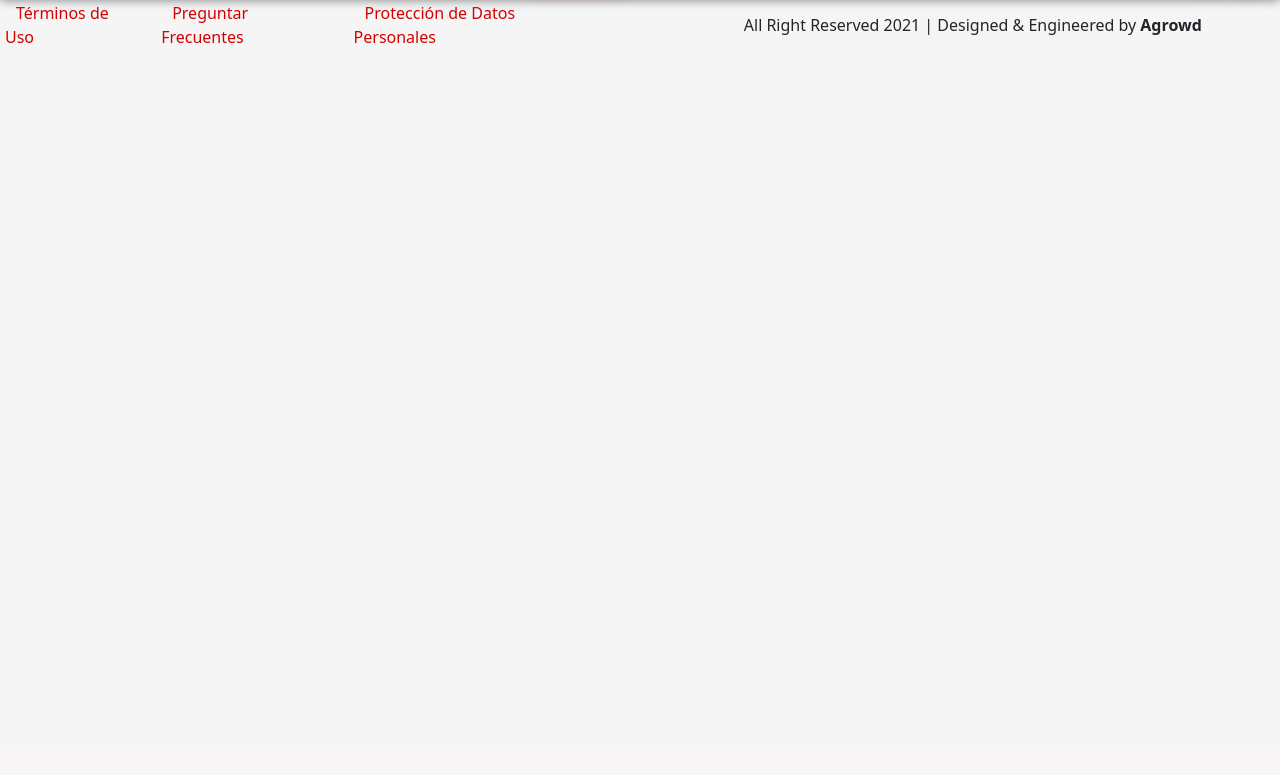
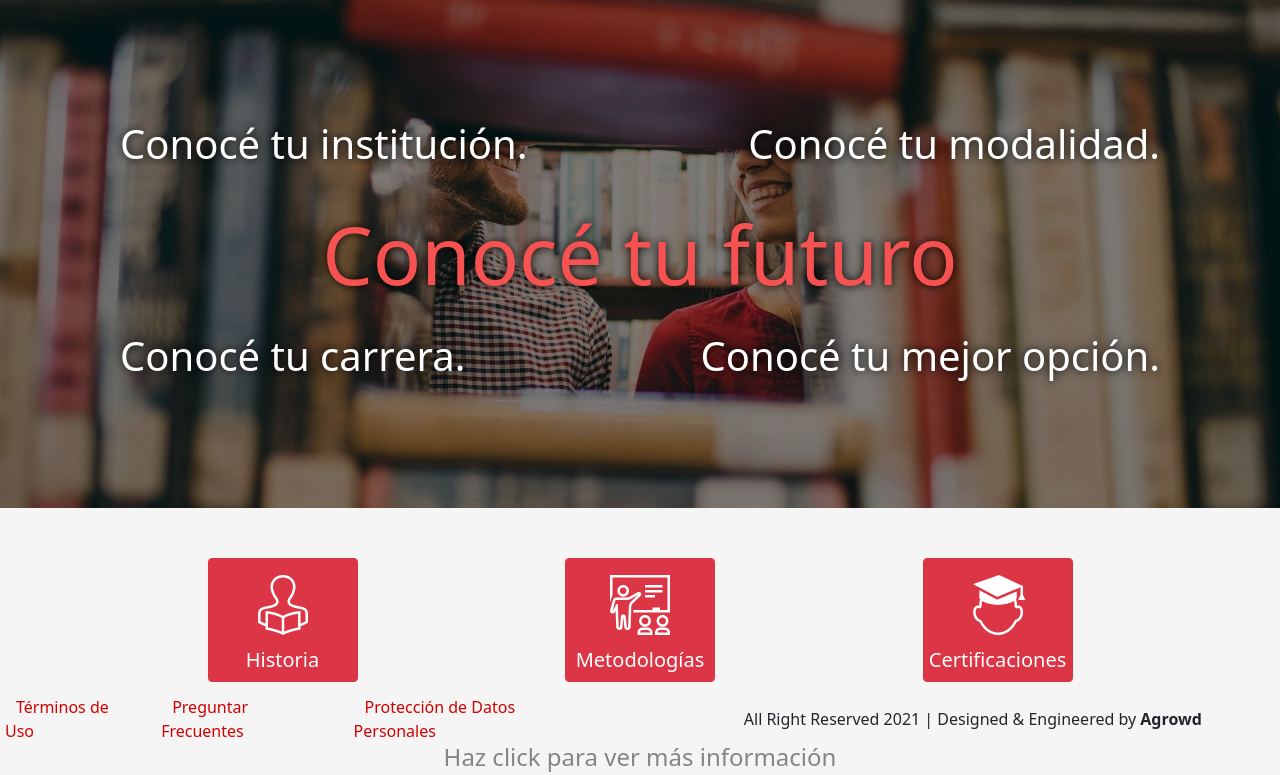
Before and after one commit to lucasezequielriera/escuelas_iade_principal, a PHP site: page /institucional.html in a window 1280 px wide. Shown: the part 57-832 px from the top of the page. Before the commit the page ends 100 px from the top, so only its background shows below. Run offline with PHP 8.4, Linux system fonts and the light colour scheme; some libraries are stand-ins or nearby versions.

Commit message:
Institucional view finished

```diff
--- a/css/styles.css
+++ b/css/styles.css
@@ -327,6 +327,90 @@ body #main .slider-iconos .card .icono {
 }
 body #main .slider-iconos .card .icono img {
   width: 50px;
+}
+body #mainInstitucional {
+  width: 100%;
+  height: calc(100vh - 56.66px - 50px);
+  margin: auto;
+}
+body #mainInstitucional .imagen-fondo {
+  padding: 120px;
+  background-image: url("../images/fondo-pantalla4.jpeg");
+  background-repeat: no-repeat;
+  background-size: cover;
+  background-position: center;
+  position: relative;
+}
+body #mainInstitucional .imagen-fondo .titulo {
+  display: flex;
+  flex-flow: row nowrap;
+  justify-content: space-between;
+  color: white;
+  text-shadow: 0px 0px 10px black;
+}
+body #mainInstitucional .imagen-fondo .subtitulo {
+  margin: 30px 0;
+}
+body #mainInstitucional .imagen-fondo .subtitulo h1 {
+  font-size: 80px;
+  color: #f75252;
+  text-shadow: 0px 0px 10px black;
+}
+body #mainInstitucional .imagen-fondo .bisubtitulo {
+  display: flex;
+  flex-flow: row nowrap;
+  justify-content: space-between;
+  color: white;
+  text-shadow: 0px 0px 10px black;
+}
+body #mainInstitucional .imagen-fondo::before {
+  content: "";
+  position: absolute;
+  top: 0;
+  bottom: 0;
+  left: 0;
+  right: 0;
+  background-color: rgba(0, 0, 0, 0.404);
+}
+body #mainInstitucional .informationSection {
+  margin-top: 50px;
+}
+body #mainInstitucional .informationSection .iconos {
+  justify-content: space-evenly;
+}
+body #mainInstitucional .informationSection .iconos a {
+  display: flex;
+  flex-direction: column;
+  width: 150px;
+  justify-content: center;
+  align-items: center;
+  color: white;
+  font-weight: 400;
+  font-size: 20px;
+  letter-spacing: 0px;
+}
+body #mainInstitucional .informationSection .iconos a .svgimg {
+  margin: 10px 0;
+  width: 60px;
+  height: 60px;
+  transition: all 0.2s;
+  display: flex;
+  flex-direction: column;
+  margin-bottom: 10px;
+}
+body #mainInstitucional .informationSection .iconos a:hover .svgimg {
+  transform: translateY(-10px);
+  filter: drop-shadow(0 0 10px rgba(0, 0, 0, 0.541));
+}
+body #mainInstitucional .informationSection .modal .modal-dialog {
+  min-width: 100% !important;
+}
+body #mainInstitucional .informationSection .modal .modal-dialog .modal-content {
+  margin: 0 30px;
+}
+body #mainInstitucional .informationSection .texto-flotante {
+  animation: flotando infinite 1s alternate;
+  color: #858585;
 }
 body #escuelas {
   width: 100%;
@@ -786,5 +870,13 @@ body #footer .right-part p span {
     transform: translateX(-1000px);
   }
 }
+@keyframes flotando {
+  from {
+    transform: translateY(0);
+  }
+  to {
+    transform: translateY(10px);
+  }
+}
 
 /*# sourceMappingURL=styles.css.map */
--- a/institucional.html
+++ b/institucional.html
@@ -8,6 +8,7 @@
     <title>Conocé IADE</title>
     <link href="https://cdn.jsdelivr.net/npm/bootstrap@5.0.1/dist/css/bootstrap.min.css" rel="stylesheet"
         integrity="sha384-+0n0xVW2eSR5OomGNYDnhzAbDsOXxcvSN1TPprVMTNDbiYZCxYbOOl7+AMvyTG2x" crossorigin="anonymous">
+    <link rel="stylesheet" href="https://cdnjs.cloudflare.com/ajax/libs/animate.css/4.1.1/animate.min.css"/>
     <link rel="stylesheet" href="./css/styles.css">
 </head>
 
@@ -149,7 +150,99 @@
         </nav>
     </header>
 
-    <main id="main" class="main"></main>
+    <main id="mainInstitucional" class="main">
+        <div class="imagen-fondo">
+            <div class="titulo">
+                <h1 class="animate__animated animate__fadeInLeft animate__delay-1s">Conocé tu institución.</h1>
+                <h1 class="animate__animated animate__fadeInLeft animate__delay-1s">Conocé tu modalidad.</h1>
+            </div>
+            <div class="subtitulo text-center">
+                <h1 class="animate__animated animate__fadeIn">Conocé tu futuro</h1>
+            </div>
+            <div class="bisubtitulo">
+                <h1 class="animate__animated animate__fadeInRight animate__delay-1s">Conocé tu carrera.</h1>
+                <h1 class="animate__animated animate__fadeInLeft animate__delay-1s">Conocé tu mejor opción.</h1>
+            </div>
+        </div>
+        <div class="informationSection">
+            <p class="d-flex iconos">
+                <a type="button" class="btn btn-danger animate__animated animate__fadeIn animate__delay-1s" data-bs-toggle="modal" data-bs-target="#modal-historia"><img class="svgimg" src="./images/campus.png" alt="">Historia</a>
+                <a type="button" class="btn btn-danger animate__animated animate__fadeIn animate__delay-1s" data-bs-toggle="modal" data-bs-target="#modal-metodologias"><img class="svgimg" src="./images/metodologia.png" alt="">Metodologías</a>
+                <a type="button" class="btn btn-danger animate__animated animate__fadeIn animate__delay-1s" data-bs-toggle="modal" data-bs-target="#modal-certificaciones"><img class="svgimg" src="images/certificaciones.png" alt="">Certificaciones</a>
+                <!-- Modal Historia -->
+                <div class="modal fade" id="modal-historia" tabindex="-1" aria-labelledby="exampleModalLabel" aria-hidden="true">
+                    <div class="modal-dialog modal-dialog-centered modal-dialog-scrollable">
+                        <div class="modal-content">
+                            <div class="modal-header">
+                            <h5 class="modal-title" id="exampleModalLabel">Historia de iade</h5>
+                            </div>
+                            <div class="modal-body">
+                                En la década de 1950 con el crecimiento demográfico de la Ciudad de Buenos Aires, Córdoba, Rosario y el incremento de la actividad industrial, comercial y bancaria; se hizo necesario capacitar rápidamente a la población joven y de mediana edad para cubrir la demanda laboral especializada. Con este móvil económico, nacen pioneros en la enseñanza en áreas como administración, secretariados, carreras técnicas y de oficios.<br><br>
+                                De este modo, Escuelas IADE fue fundada por iniciativa privada en 1959, con el propósito de satisfacer dichas necesidades educativas en la zona oeste del Gran Buenos Aires; proyecto educativo que con el crecimiento del país superó rápidamente expectativas de éxito comercial y profesional.<br>
+                                Se abrieron año tras año sucursales en el Gran Buenos Aires y pronto en la Capital Federal. Se siguió hacia el interior del país, en las distintas provincias de la Argentina para luego trasladar esa misma educación a países como Uruguay, Chile, Paraguay, Brasil.
+                                Atendiendo a la responsabilidad social, la dirección siempre planificó contenidos, proyectó y concretó cursos para llegar a sectores poblacionales de menores recursos económicos, haciendo que nuestro único requisito sea saber leer y escribir.<br><br>
+                                Hacia 1963, se sumaron cursos técnicos y  comenzaron poco a poco los cursos a distancia, por correo; llegando a los rincones más humildes de la Argentina, donde la educación técnica era imposible. Esto fue el principio de la educación que hoy brindamos online.
+                                Dada la filosofía fundacional de planeamiento educativo y contenidos prácticos con fundamentos científicos, se contrató a docentes especializados para siempre agregar valor académico y constante atención a las necesidades de cada alumno.<br>
+                                En el 2010 se incorpora un  nuevo sector en la escuela: TEMPO IADE,  el laboratorio de proyectos, pensando no sólo en el tiempo presente sino en el futuro próximo.  Se reúne staff académico, se analizan necesidades de empresas e industrias, planificando así contenidos para nuevos cursos.
+                                Desde su inicio, Escuelas Iade sostiene que el saber no ocupa lugar y hoy,  gracias al pleno uso de internet, nuestros cursos llegan a todos los rincones del país, incluso  sin necesidad de conexión .<br><br>
+                                Durante estos sesenta años, Escuelas IADE adaptó y planificó cursos propios en áreas técnicas, empresarial, jurídico/comercial, salud, bienestar, belleza, moda, hotelería y muchas más. Hoy en día nuestros cursos están homologados por Standard Lift bajo las normas ISO 9000 e ISO 9002, además de contar con el respaldo de la Cámara Argentina de Refrigeración.<br><br>
+                                En la actualidad, buscamos ofrecer incluso una mayor accesibilidad ampliando nuestro abanico de cursos disponibles en las áreas de Salud, estética, finanzas y nuevas tecnologías y adaptando los costos a la necesidad y posibilidad de cada sector. Con ya cuatro millones (4.000.000) de graduados, Escuelas IADE siempre va por más y a vencer nuevos desafíos.
+
+                            </div>
+                        </div>
+                    </div>
+                </div>
+                <!-- Modal Metodologías -->
+                <div class="modal fade" id="modal-metodologias" tabindex="-1" aria-labelledby="exampleModalLabel" aria-hidden="true">
+                    <div class="modal-dialog modal-dialog-centered modal-dialog-scrollable">
+                        <div class="modal-content">
+                            <div class="modal-header">
+                            <h5 class="modal-title" id="exampleModalLabel">Metodología de estudio</h5>
+                            </div>
+                            <div class="modal-body">
+                                Nuestros cursos son completamente a distancia, no hay clases ni prácticas presenciales.<br><br>
+                                Al inscribirse cada persona tiene ingreso a un campus en el cual podrá acceder al material correspondiente al curso adquirido; este consta de clases audiovisuales pre grabadas y manuales de lectura en formato PDF.<br>
+                                El material puede ser descargado y las clases son asincrónicas por lo que cada alumno regula sus tiempos de estudio según sus necesidades; es decir, cada alumno estudia cuando y donde quiere independientemente de tener o no conexión a internet. Además, se cuenta con la asistencia personalizada de un profesor para resolver cualquier tipo de consulta.<br><br>
+                                Una vez finaliza de estudiar el material brindado y despeja cualquier duda con el profesor, cada alumno debe rendir un examen final, el cual puede ver en el campus desde el momento en que tiene acceso a todo el material. Con la aprobación de este examen se da por finalizado el curso y se confecciona el certificado de Iade; el cual acredita la aprobación del curso y permite (opcionalmente) obtener los profesionales.
+                            </div>
+                        </div>
+                    </div>
+                </div>
+                <!-- Modal Certificaciones -->
+                <div class="modal fade" id="modal-certificaciones" tabindex="-1" aria-labelledby="exampleModalLabel" aria-hidden="true">
+                    <div class="modal-dialog modal-dialog-centered modal-dialog-scrollable">
+                        <div class="modal-content">
+                            <div class="modal-header">
+                            <h5 class="modal-title" id="exampleModalLabel">Certificaciones homologadas</h5>
+                            </div>
+                            <div class="modal-body">
+                                Durante estos sesenta y tres años, Escuelas IADE adaptó y planificó cursos propios en áreas técnicas, empresarial, jurídico/comercial, salud, bienestar, belleza, moda, hotelería y muchas más. Hoy en día nuestros cursos están homologados por Standard Lift bajo las normas ISO 9000 e ISO 9002.<br><br>
+                                Standard lift:<br>
+                                Ofrecemos a nuestros alumnos la posibilidad de certificarse nacional e internacionalmente por medio de nuestro convenio con Standard Lift, de manera que al finalizar nuestro curso puedan ejercer su profesión de forma legal en Argentina o bien dentro del Mercosur, ya que es una matrícula privada que otorga un lugar en el padrón donde se confirma la certificación dentro de Standard Lift.<br><br>
+                                BENEFICIOS DE OBTENER CERTIFICACIÓN O MATRÍCULA DE STANDARD LIFT.<br>
+                                • Podrán desempeñar su empleo de forma PROFESIONAL dentro de un marco legal, en cumplimiento de normativas nacionales e internacionales reconocidas por el Estado y las diferentes aseguradoras.<br>
+                                • Realizamos un proceso de evaluación y validación de los conocimientos de un trabajador en cualquier rol profesional, lo cual promueve su inserción y promoción, otorgándole ventajas competitivas. Aseguramos que dispone de la competencia mínima, con el aval de una entidad independiente a través de un proceso de certificación adecuado e imparcial. De esta manera mejora las oportunidades de empleo, incentiva el desarrollo de habilidades adquiridas y otorga un reconocimiento público de la experiencia laboral.<br>
+                                • Contribuye a su desarrollo personal y profesional, lo que le da la seguridad de poseer las pautas adecuadas para llevar a cabo su trabajo. En síntesis, mejora su empleabilidad.<br>
+                                • Trazabilidad, quienes contraten al alumno/a podrán buscar en nuestro portal quienes están certificados (siempre que acepten ser visualizados).
+                                (Texto brindado por Standard Lift thttp://www.standardlift.com.ar/ )<br><br>
+                                Matrícula de refrigeración:<br>
+                                En cuanto a matrículas oficiales, nos complace ofrecer la matriculación en refrigeración contando con el respaldo de la Cámara Argentina de Refrigeración.<br>
+                                Esta sirve para poder reparar e instalar equipos de Aire Acondicionado y heladeras con garantía sin quitar la misma (que quede cubierto el arreglo); y lo más importante, ejercer la profesión<br><br>
+                                Certificado IRCU:<br>
+                                Por otro lado, brindamos la opción de revalidación de nuestro certificado de Iade por “INTERNATIONAL REDEEMED CHRISTIAN UNIVERSITY”, que acredita el curso como tecnicatura y permite ejercer el oficio en Estados Unidos y Centroamérica.<br>
+                                Explicación cortita de como hacerlos:<br>
+                                En todos los casos el alumno solo debe dirigirse al asesor correspondiente y este hará el trámite, garantizando un fácil y efectivo acceso a cada certificación.<br><br>
+                                Desde nuestro lugar brindamos la capacitación hasta la certificación, ofreciendo a cada alumno la posibilidad del crecimiento y desarrollo en el ámbito laboral, adaptándonos a cada necesidad y obstáculo que se presente para garantizar la igualdad de oportunidades para cada persona.
+                            </div>
+                        </div>
+                    </div>
+                </div>
+            </p>
+            <div class="animate__animated animate__fadeIn animate__delay-1s">
+                <p class="texto-flotante text-center mt-5 fs-4 fw-light">Haz click para ver más información</p>
+            </div>
+        </div>
+    </main>
 
     <footer id="footer">
         <div class="left-part">
```
Also changed, not shown: scss/main.scss (+96 -0 lines), images/certificaciones.png (added), images/metodologia.png (added), 1 other file.
